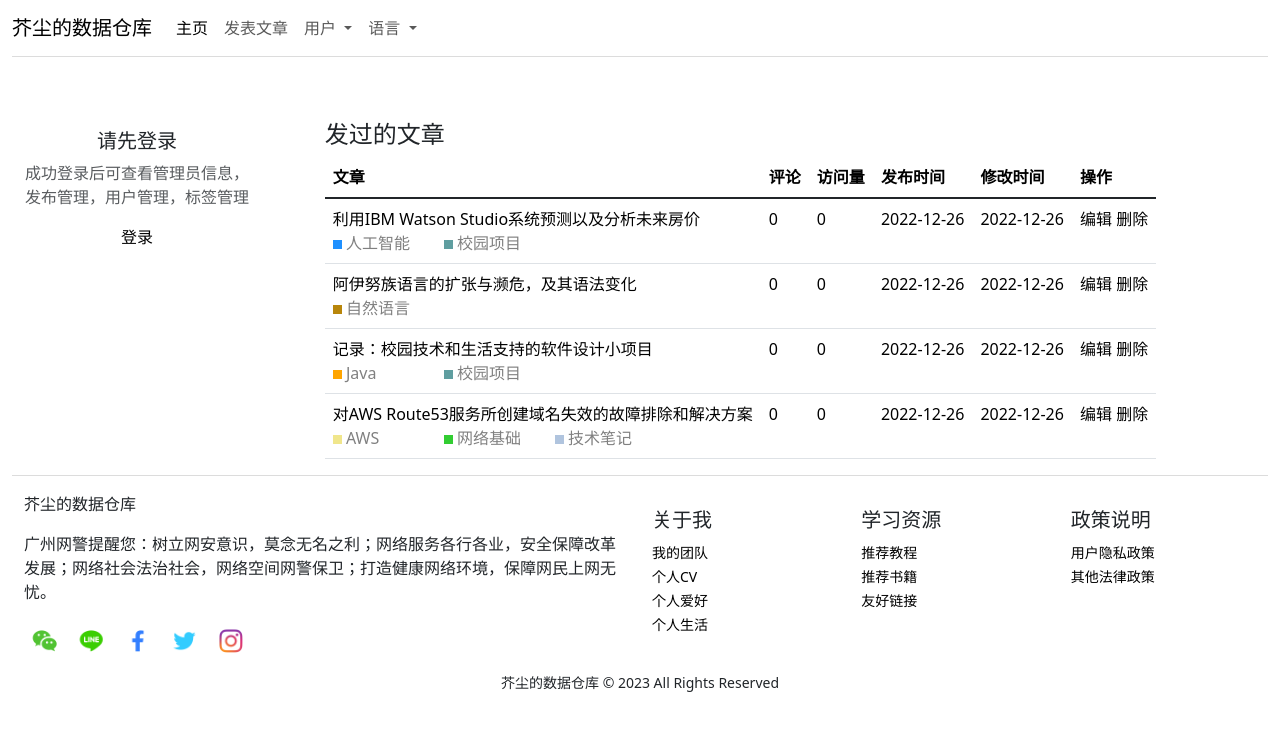
After one commit to Chen-Jieteng/Blog, a PHP site: page /webchen/admin/users/publish.php in a window 1280 px wide. The commit adds this page. Shown: the top 731 px of the page. Run offline with PHP 8.4, Linux system fonts and the light colour scheme.

Commit message:
PHP修改
建立posts文件下有关php文件

```diff
--- /dev/null
+++ b/admin/users/publish.php
@@ -0,0 +1,158 @@
+<?php
+include("../../path.php");
+include(ROOT_PATH . "/app/controllers/users.php");
+?>
+
+<!DOCTYPE  html>
+<html lang="en">
+    <head>
+        <meta charset="utf-8">
+        <meta name="viewport" content="width=device-width, initial-scale=1">
+        <title>
+            芥尘的数据仓库 - 共享技术博客
+        </title>
+        <link href="https://cdn.jsdelivr.net/npm/bootstrap@5.3.0-alpha1/dist/css/bootstrap.min.css" rel="stylesheet" integrity="sha384-GLhlTQ8iRABdZLl6O3oVMWSktQOp6b7In1Zl3/Jr59b6EGGoI1aFkw7cmDA6j6gD" crossorigin="anonymous">
+        <script src="https://cdn.jsdelivr.net/npm/bootstrap@5.3.0-alpha1/dist/js/bootstrap.bundle.min.js" integrity="sha384-w76AqPfDkMBDXo30jS1Sgez6pr3x5MlQ1ZAGC+nuZB+EYdgRZgiwxhTBTkF7CXvN" crossorigin="anonymous"></script>
+        <link rel="stylesheet" href="../../assets/css/index.css">
+        <link rel="stylesheet" href="../..//assets/css/login.css">
+        <link rel="stylesheet" href="../..//assets/css/publish.css">
+        <style>
+            a{
+                text-decoration: none;
+                color: black;
+            }
+            thead{
+                color:gray;
+            }
+            td{
+                color:inherit;
+            }
+            tbody > tr > th{
+                font-weight: normal;
+            }
+            .link-bottom-line span:first-of-type{
+                height:9px;
+                width:9px;
+                flex:0 0 auto;
+                display: inline-block;
+            }
+        </style>
+    </head>
+    <body>
+        <div class="container-fluid">
+            <?php include(ROOT_PATH . "/app/partials/publishHeader.php");?>
+            <div class="main-container d-flex" >
+                <?php include(ROOT_PATH . "/app/partials/manageSidebar.php");?>
+                <div style="margin:5% 0% 0% 5%;">
+                    <h4>发过的文章</h4>
+                    <table class="table">
+                        <thead>
+                            <tr>
+                                <th scope="col">文章</th>
+                                <th scope="col">评论</th>
+                                <th scope="col">访问量</th>
+                                <th scope="col">发布时间</th>
+                                <th scope="col">修改时间</th>
+                                <th scope="col">操作</th>
+                            </tr>
+                        </thead>
+                        <tbody class="table-group-divider">
+                            <tr>
+                                <th scope="row">
+                                    <a href="<?php echo BASE_URL . '/admin/articles/edit.php'?>">
+                                        利用IBM Watson Studio系统预测以及分析未来房价
+                                    </a>
+                                    <div class="link-bottom-line row">
+                                        <div class="col-md-3">
+                                            <span style="background-color:dodgerblue;"></span>
+                                            <span style="color:gray;">人工智能</span>
+                                        </div>
+                                        <div class="col-md-3">
+                                            <span style="background-color:cadetblue;"></span>
+                                            <span style="color:gray;">校园项目</span>
+                                        </div>
+                                    </div>
+                                </th>
+                                <td>0</td>
+                                <td>0</td>
+                                <td>2022-12-26</td>
+                                <td>2022-12-26</td>
+                                <td>
+                                    <a href="<?php echo BASE_URL . '/admin/articles/edit.php'?>">编辑</a>
+                                    <a href="<?php echo BASE_URL . '/admin/articles/edit.php'?>">删除</a>
+                                </td>
+                            </tr>
+                            <tr>
+                                <th scope="row">阿伊努族语言的扩张与濒危，及其语法变化
+                                    <div class="link-bottom-line row">
+                                        <div class="col-md-3">
+                                            <span style="background-color:darkgoldenrod;"></span>
+                                            <span style="color:gray;">自然语言</span>
+                                        </div>
+                                    </div>
+                                </th>
+                                <td>0</td>
+                                <td>0</td>
+                                <td>2022-12-26</td>
+                                <td>2022-12-26</td>
+                                <td>
+                                    <a href="<?php echo BASE_URL . '/admin/articles/edit.php'?>">编辑</a>
+                                    <a href="<?php echo BASE_URL . '/admin/articles/edit.php'?>">删除</a>
+                                </td>
+                            </tr>
+                            <tr>
+                                <th scope="row">记录：校园技术和生活支持的软件设计小项目
+                                    <div class="link-bottom-line row">
+                                        <div class="col-md-3">
+                                            <span style="background-color:orange;"></span>
+                                            <span style="color:gray;">Java</span>
+                                        </div>
+                                        <div class="col-md-3">
+                                            <span style="background-color:cadetblue;"></span>
+                                            <span style="color:gray;">校园项目</span>
+                                        </div>
+                                    </div>
+                                </th>
+                                <td>0</td>
+                                <td>0</td>
+                                <td>2022-12-26</td>
+                                <td>2022-12-26</td>
+                                <td>
+                                    <a href="<?php echo BASE_URL . '/admin/articles/edit.php'?>">编辑</a>
+                                    <a href="<?php echo BASE_URL . '/admin/articles/edit.php'?>">删除</a>
+                                </td>
+                            </tr>
+                            <tr>
+                                <th scope="row">对AWS Route53服务所创建域名失效的故障排除和解决方案
+                                    <div class="link-bottom-line row">
+                                        <div class="col-md-3">
+                                            <span style="background-color:khaki"></span>
+                                            <span style="color:gray;">AWS</span>
+                                        </div>
+                                        <div class="col-md-3">
+                                            <span style="background-color:limegreen;"></span>
+                                            <span style="color:gray;">网络基础</span>
+                                        </div>
+                                        <div class="col-md-3">
+                                            <span style="background-color:lightsteelblue;"></span>
+                                            <span style="color:gray;">技术笔记</span>
+                                        </div>
+                                    </div>
+                                </th>
+                                <td>0</td>
+                                <td>0</td>
+                                <td>2022-12-26</td>
+                                <td>2022-12-26</td>
+                                <td>
+                                    <a href="<?php echo BASE_URL . '/admin/articles/edit.php'?>">编辑</a>
+                                    <a href="<?php echo BASE_URL . '/admin/articles/edit.php'?>">删除</a>
+                                </td>
+                            </tr>
+                        </tbody>
+                    </table>
+                </div>
+            </div>
+            <?php include(ROOT_PATH . "/app/partials/footer.php");?>
+        </div>
+    </body>
+</html>
--- /dev/null
+++ b/app/partials/manageSidebar.php
@@ -0,0 +1,25 @@
+<div class="sidebar text-center" id="side_nav">
+    <div class="header-box px-2 pt-4">
+        <?php if(isset($_SESSION['id'])): ?>
+            <div class="pb-5">
+                <img class="user-img" src="<?php echo BASE_URL . '/assets/images/userprofile.png'?>" alt="" style="width:3rem; height:3rem;">
+                <h3><?php echo $_SESSION['username']; ?></h3>
+            </div>
+
+            <ul class="list-unstyled px-2 text-muted">
+                <li class="pb-5"><a href="<?php echo BASE_URL . '/admin/users/publish.php'?>" class="text-deoration-none">发布管理</a></li>
+                <li><hr class="dropdown-divider"></li>
+                <li class="pb-5"><a href="<?php echo BASE_URL . '/admin/users/list.php'?>" class="text-deoration-none">用户列表</a></li>
+                <li class="pb-5"><a href="<?php echo BASE_URL . '/admin/users/edit.php'?>" class="text-deoration-none">用户管理</a></li>
+                <li class="pb-5"><a href="<?php echo BASE_URL . '/admin/users/list.php'?>" class="text-deoration-none">标签管理</a></li>
+                <li class="pb-5"><a href="<?php echo BASE_URL . '/admin/users/managerSetting.php'?>" class="text-deoration-none">管理员设置</a></li>
+            </ul>
+        <?php else: ?>
+            <div class="pt-5">
+                <h5>请先登录</h5>
+                <p class="text-muted">成功登录后可查看管理员信息，发布管理，用户管理，标签管理</p>
+                <a class="" href="<?php echo BASE_URL . '/login.php'?>">登录</a></li>
+            </div>
+        <?php endif; ?>
+    </div>
+</div>
```
Also changed, not shown: admin/articles/list.php (added, +158 -0 lines), admin/posts/list.php (added, +107 -0 lines), admin/posts/publish.php (renamed from admin/articles/articleList.php, +15 -5 lines), admin/users/edit.php (added, +45 -0 lines), admin/users/list.php (added, +117 -0 lines), app/partials/publishSidebar.php (+4 -4 lines), admin/posts/edit.php (added).
